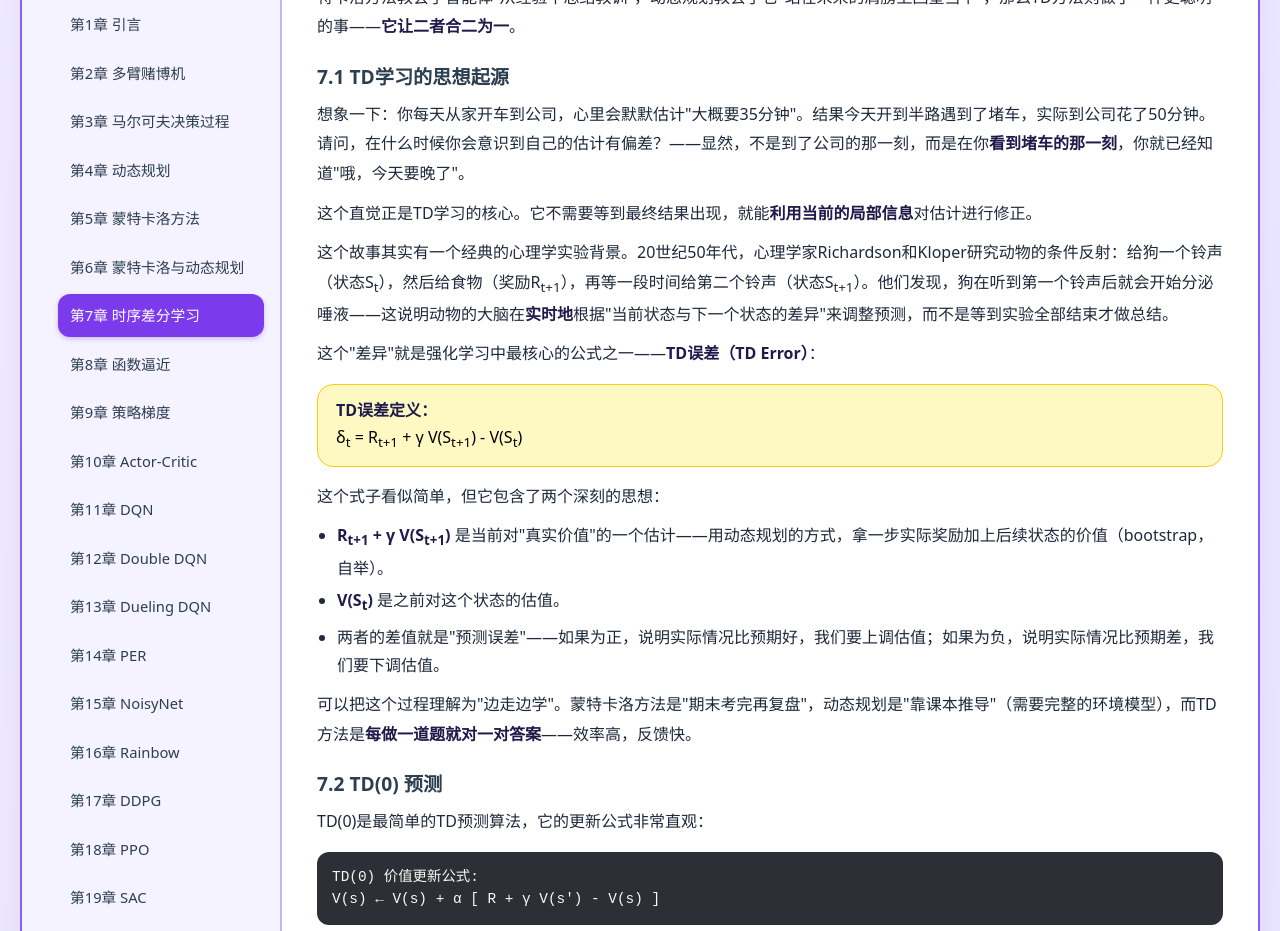
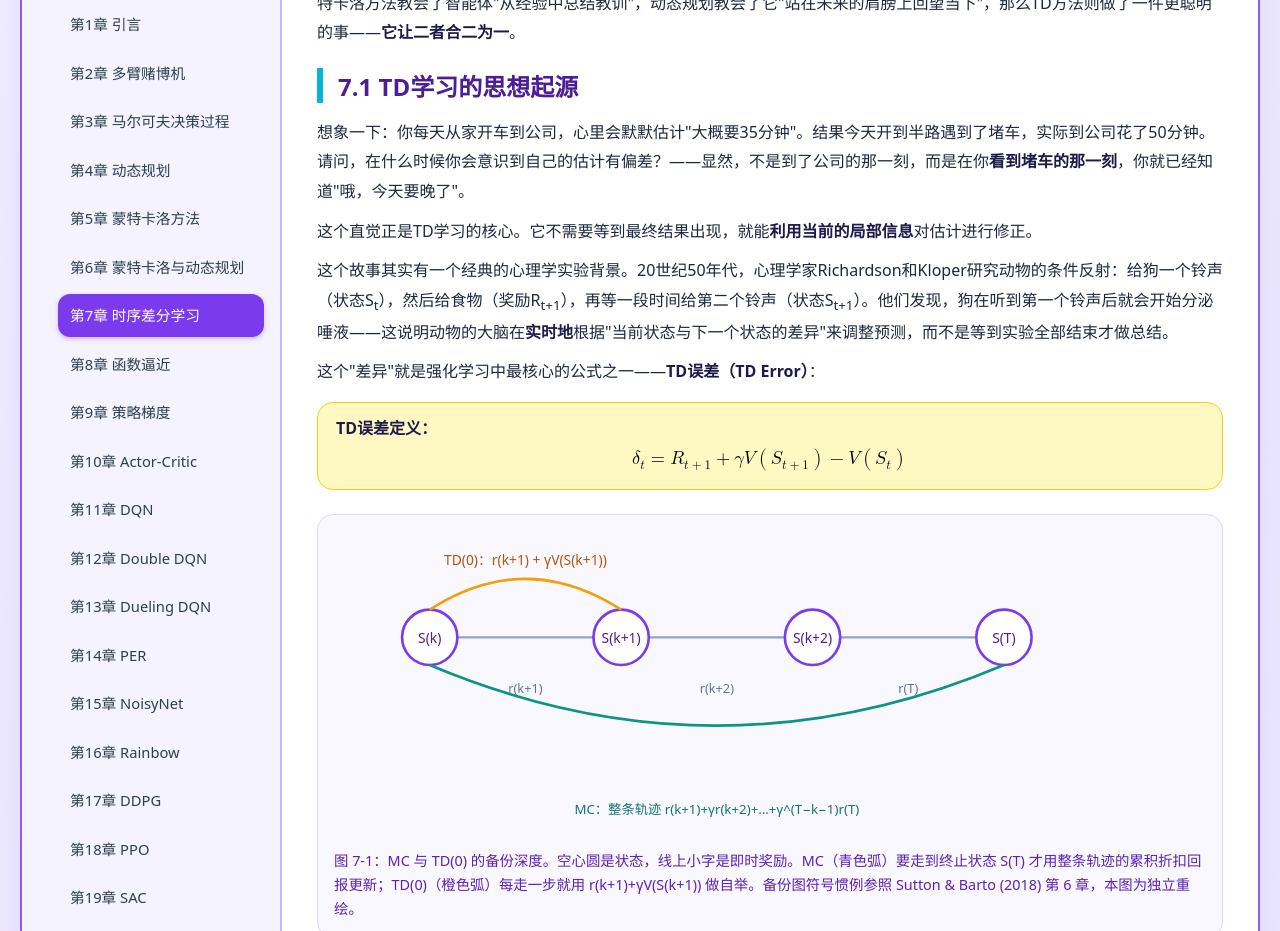
Before and after one commit to 1998x-stack/reinforcement-learning-tutorial, a plain HTML site: page 07.html in a window 1280 px wide. Shown: the part 169-1100 px from the top of the page. Drawn offline with Linux system fonts and the light colour scheme.

Commit message:
feat(reinforcement-learning-tutorial): semanticize ch7 TD page with MC-vs-TD backup SVG and MathML TD error

```diff
--- a/07.html
+++ b/07.html
@@ -40,12 +40,21 @@ th { background: #ede9fe; }
 .tip { background: #e0f2fe; border-left: 6px solid #0ea5e9; }
 .warning { background: #fee2e2; border-left: 6px solid #ef4444; }
 .highlight { background: #fef9c3; border: 1px solid #facc15; }
+h1 { color: #4c1d95; border-left: 6px solid #06b6d4; padding-left: 15px; margin: 20px 0 15px; font-size: 1.9rem; line-height: 1.35; }
+figure { margin: 24px 0; padding: 16px; background: #faf8ff; border: 1px solid #ddd6fe; border-radius: 16px; }
+figure svg { width: 100%; height: auto; display: block; }
+figcaption { margin-top: 10px; font-size: 0.9rem; color: #5b21b6; line-height: 1.65; }
+.source-note { font-size: 0.85rem; color: #64748b; border-top: 1px dashed #ddd6fe; margin-top: 28px; padding-top: 12px; line-height: 1.7; }
+.math-scroll { max-width: 100%; min-width: 0; overflow-x: auto; overflow-y: hidden; padding: 6px 2px; }
+.math-scroll:focus-visible { outline: 3px solid #7c3aed; outline-offset: 2px; }
+.math-scroll math[display="block"] { width: max-content; min-width: 100%; font-size: 1.15rem; }
+@media (prefers-reduced-motion: reduce) { * { transition: none !important; } }
 </style>
 </head>
 <body>
 <div class="double-border">
 <div class="container">
-<div class="sidebar">
+<nav class="sidebar" aria-label="课程目录">
 <h3>导航目录</h3>
 <ul class="chapter-list">
 <li><a href="index.html">首页</a></li>
@@ -78,14 +87,14 @@ th { background: #ede9fe; }
 <li><a href="27.html">第27章 探索与利用</a></li>
 <li><a href="28.html">第28章 前沿与展望</a></li>
 </ul>
-</div>
-<div class="main-content">
+</nav>
+<main id="content" class="main-content">
 
-<h2>第七章：时序差分学习</h2>
+<h1>第七章：时序差分学习</h1>
 
 <p>同学们好！今天我们来聊聊强化学习中一个划时代的思想——<strong>时序差分学习（Temporal Difference Learning, TD）</strong>。如果说蒙特卡洛方法教会了智能体"从经验中总结教训"，动态规划教会了它"站在未来的肩膀上回望当下"，那么TD方法则做了一件更聪明的事——<strong>它让二者合二为一</strong>。</p>
 
-<h3>7.1 TD学习的思想起源</h3>
+<h2>7.1 TD学习的思想起源</h2>
 
 <p>想象一下：你每天从家开车到公司，心里会默默估计"大概要35分钟"。结果今天开到半路遇到了堵车，实际到公司花了50分钟。请问，在什么时候你会意识到自己的估计有偏差？——显然，不是到了公司的那一刻，而是在你<strong>看到堵车的那一刻</strong>，你就已经知道"哦，今天要晚了"。</p>
 
@@ -96,9 +105,44 @@ th { background: #ede9fe; }
 <p>这个"差异"就是强化学习中最核心的公式之一——<strong>TD误差（TD Error）</strong>：</p>
 
 <div class="highlight">
-<strong>TD误差定义：</strong><br>
-&delta;<sub>t</sub> = R<sub>t+1</sub> + &gamma; V(S<sub>t+1</sub>) - V(S<sub>t</sub>)
+<strong>TD误差定义：</strong>
+<div class="math-scroll" data-math-scroll tabindex="0" role="region" aria-label="TD 误差公式，可横向滚动">
+  <math display="block" aria-label="TD 误差 delta t 等于奖励 R t+1 加上 gamma 乘以后继状态价值 V(S t+1)，再减去当前价值 V(S t)">
+    <mrow>
+      <msub><mi>δ</mi><mi>t</mi></msub><mo>=</mo>
+      <msub><mi>R</mi><mrow><mi>t</mi><mo>+</mo><mn>1</mn></mrow></msub>
+      <mo>+</mo><mi>γ</mi><mi>V</mi><mo>(</mo><msub><mi>S</mi><mrow><mi>t</mi><mo>+</mo><mn>1</mn></mrow></msub><mo>)</mo>
+      <mo>−</mo><mi>V</mi><mo>(</mo><msub><mi>S</mi><mi>t</mi></msub><mo>)</mo>
+    </mrow>
+  </math>
 </div>
+</div>
+
+<figure>
+  <svg viewBox="0 0 820 290" role="img" aria-labelledby="fig-td-title fig-td-desc">
+    <title id="fig-td-title">MC 与 TD(0) 的备份深度对比</title>
+    <desc id="fig-td-desc">同一条状态链上，蒙特卡洛要走到终止状态才用整条轨迹的累积回报更新，时序差分只走一步就用下一状态的估值自举更新。</desc>
+    <g stroke="#94a3b8" stroke-width="2" fill="none">
+      <line x1="116" y1="100" x2="244" y2="100"/><line x1="296" y1="100" x2="424" y2="100"/><line x1="476" y1="100" x2="604" y2="100"/>
+    </g>
+    <g fill="#ffffff" stroke="#7c3aed" stroke-width="2.5">
+      <circle cx="90" cy="100" r="26"/><circle cx="270" cy="100" r="26"/>
+      <circle cx="450" cy="100" r="26"/><circle cx="630" cy="100" r="26"/>
+    </g>
+    <g text-anchor="middle" font-size="13" fill="#4c1d95">
+      <text x="90" y="105">S(k)</text><text x="270" y="105">S(k+1)</text>
+      <text x="450" y="105">S(k+2)</text><text x="630" y="105">S(T)</text>
+    </g>
+    <g text-anchor="middle" font-size="12" fill="#64748b">
+      <text x="180" y="152">r(k+1)</text><text x="360" y="152">r(k+2)</text><text x="540" y="152">r(T)</text>
+    </g>
+    <path d="M90 74 Q180 16 270 74" fill="none" stroke="#f59e0b" stroke-width="2.5"/>
+    <text x="180" y="32" text-anchor="middle" font-size="13" fill="#b45309">TD(0)：r(k+1) + γV(S(k+1))</text>
+    <path d="M90 126 Q360 240 630 126" fill="none" stroke="#0d9488" stroke-width="2.5"/>
+    <text x="360" y="266" text-anchor="middle" font-size="12.5" fill="#0f766e">MC：整条轨迹 r(k+1)+γr(k+2)+…+γ^(T−k−1)r(T)</text>
+  </svg>
+  <figcaption>图 7-1：MC 与 TD(0) 的备份深度。空心圆是状态，线上小字是即时奖励。MC（青色弧）要走到终止状态 S(T) 才用整条轨迹的累积折扣回报更新；TD(0)（橙色弧）每走一步就用 r(k+1)+γV(S(k+1)) 做自举。备份图符号惯例参照 Sutton &amp; Barto (2018) 第 6 章，本图为独立重绘。</figcaption>
+</figure>
 
 <p>这个式子看似简单，但它包含了两个深刻的思想：</p>
 <ul>
@@ -109,7 +153,7 @@ th { background: #ede9fe; }
 
 <p>可以把这个过程理解为"边走边学"。蒙特卡洛方法是"期末考完再复盘"，动态规划是"靠课本推导"（需要完整的环境模型），而TD方法是<strong>每做一道题就对一对答案</strong>——效率高，反馈快。</p>
 
-<h3>7.2 TD(0) 预测</h3>
+<h2>7.2 TD(0) 预测</h2>
 
 <p>TD(0)是最简单的TD预测算法，它的更新公式非常直观：</p>
 
@@ -142,7 +186,7 @@ V(s) &larr; V(s) + &alpha; [ R + &gamma; V(s') - V(s) ]</pre>
 
 <p>从偏差-方差的角度看：MC方法无偏但方差大（因为需要整条轨迹的累积回报，受随机性影响大），TD(0)有偏但方差小（因为只用了一步真实奖励，其余靠估计值的自举）。在实际应用中，TD(0)通常比MC收敛快得多。</p>
 
-<h3>7.3 SARSA：同策略TD控制</h3>
+<h2>7.3 SARSA：同策略TD控制</h2>
 
 <p>学会了预测（估计价值函数），我们自然要问：能不能用TD来做<strong>控制</strong>（找到最优策略）？答案是肯定的！</p>
 
@@ -173,7 +217,7 @@ V(s) &larr; V(s) + &alpha; [ R + &gamma; V(s') - V(s) ]</pre>
 
 <p>你可以看到，SARSA在每一步更新中都用到了<strong>实际执行的下一步动作A'</strong>。这也是它被称为"同策略"的原因——你学习的策略就是你在执行的策略，没有二心。</p>
 
-<h3>7.4 Q-Learning：异策略TD控制</h3>
+<h2>7.4 Q-Learning：异策略TD控制</h2>
 
 <p>接下来是强化学习中最具影响力的算法之一——<strong>Q-Learning</strong>。它由Chris Watkins在1989年提出，是异策略（off-policy）TD控制的代表。</p>
 
@@ -199,7 +243,7 @@ V(s) &larr; V(s) + &alpha; [ R + &gamma; V(s') - V(s) ]</pre>
 
 <p>悬崖行走（Cliff Walking）是理解两者差异的经典场景。一个网格世界，智能体要从起点走到终点，边缘是悬崖。SARSA由于考虑到了探索策略可能带来的风险（&epsilon;-贪婪会随机往悬崖边走），所以会学出一条<strong>远离悬崖的"安全路径"</strong>。而Q-Learning学的是最优策略，它会沿着悬崖边缘走（因为这是最短路径），但在训练过程中可能会因为探索而频繁掉下悬崖——所以实际表现反而是SARSA在训练期间的总奖励更高。这是"同策略 vs 异策略"的一个非常生动的体现。</p>
 
-<h3>7.5 TD(&lambda;) 与资格迹</h3>
+<h2>7.5 TD(&lambda;) 与资格迹</h2>
 
 <p>既然TD(0)只用一步自举，MC用完整轨迹，那有没有"介于两者之间"的方法？当然有——<strong>TD(&lambda;)和资格迹（Eligibility Traces）</strong>。</p>
 
@@ -232,7 +276,7 @@ V(s) &larr; V(s) + &alpha; &delta; e(s)    &forall;s</pre>
 
 <p>这里的直观理解是：资格迹就像"记忆的痕迹"。当你踩到一个坑，一开始记忆很清晰（e很大），但随着时间推移，记忆逐渐淡化（e衰减）。&lambda;控制衰减速度——&lambda;越大，记忆越持久，越接近MC的"全记住"方式。</p>
 
-<h3>7.6 三大阵营总结</h3>
+<h2>7.6 三大阵营总结</h2>
 
 <p>到了这里，我们已经学过了三种强化学习的核心方法：<strong>动态规划（DP）</strong>、<strong>蒙特卡洛（MC）</strong>和<strong>时序差分（TD）</strong>。让我们用一个表格来清晰地对比它们：</p>
 
@@ -301,7 +345,7 @@ V(s) &larr; V(s) + &alpha; &delta; e(s)    &forall;s</pre>
 
 <p>当然，天下没有免费的午餐。TD的代价就是引入了偏差——因为用估计值去更新估计值，初始阶段难免有偏。但好消息是，在合适的条件下（如学习率递减且满足Robbins-Monro条件），TD方法被证明是收敛的。</p>
 
-<h3>本章小结</h3>
+<h2>本章小结</h2>
 
 <ul>
 <li><strong>时序差分（TD）</strong>是蒙特卡洛思想和动态规划思想的结合，核心在于使用自举（bootstrap）和采样（sampling）。</li>
@@ -315,11 +359,13 @@ V(s) &larr; V(s) + &alpha; &delta; e(s)    &forall;s</pre>
 
 <p>掌握了时序差分学习，你已经拥有了强化学习中最核心的算法武器。从下一章开始，我们将进入一个新的世界——当状态空间太大，无法用表格存储时，我们如何用<strong>函数逼近（Function Approximation）</strong>来解决问题。深度强化学习的序幕即将拉开！</p>
 
+<p class="source-note">本章 TD 误差、SARSA、Q-Learning 与 TD(&lambda;) 的记号与算法流程参照 Sutton &amp; Barto《<a href="http://incompleteideas.net/book/the-book-2nd.html">Reinforcement Learning: An Introduction</a>》(第 2 版, 2018) 第 6 章；Q-Learning 由 Watkins 于 1989 年提出。通勤时间、悬崖行走等例子为教学示意，其中数值不代表任何真实实验。</p>
+
 <div class="footer-nav">
 <a href="06.html">&larr; 上一章：蒙特卡洛与DP</a>
 <a href="08.html">下一章：函数逼近 &rarr;</a>
 </div>
-</div>
+</main>
 </div>
 </div>
 </body>
```
